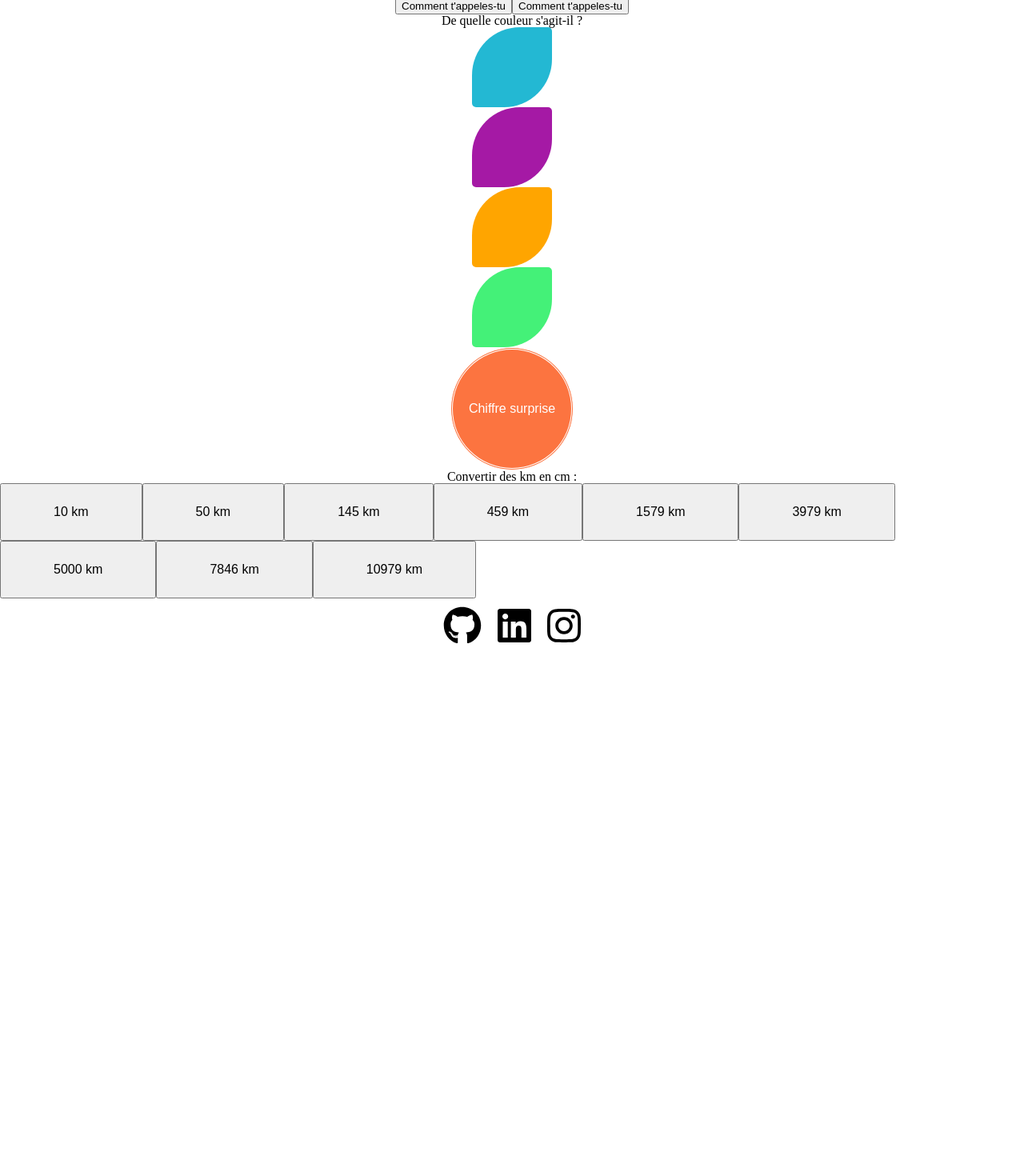
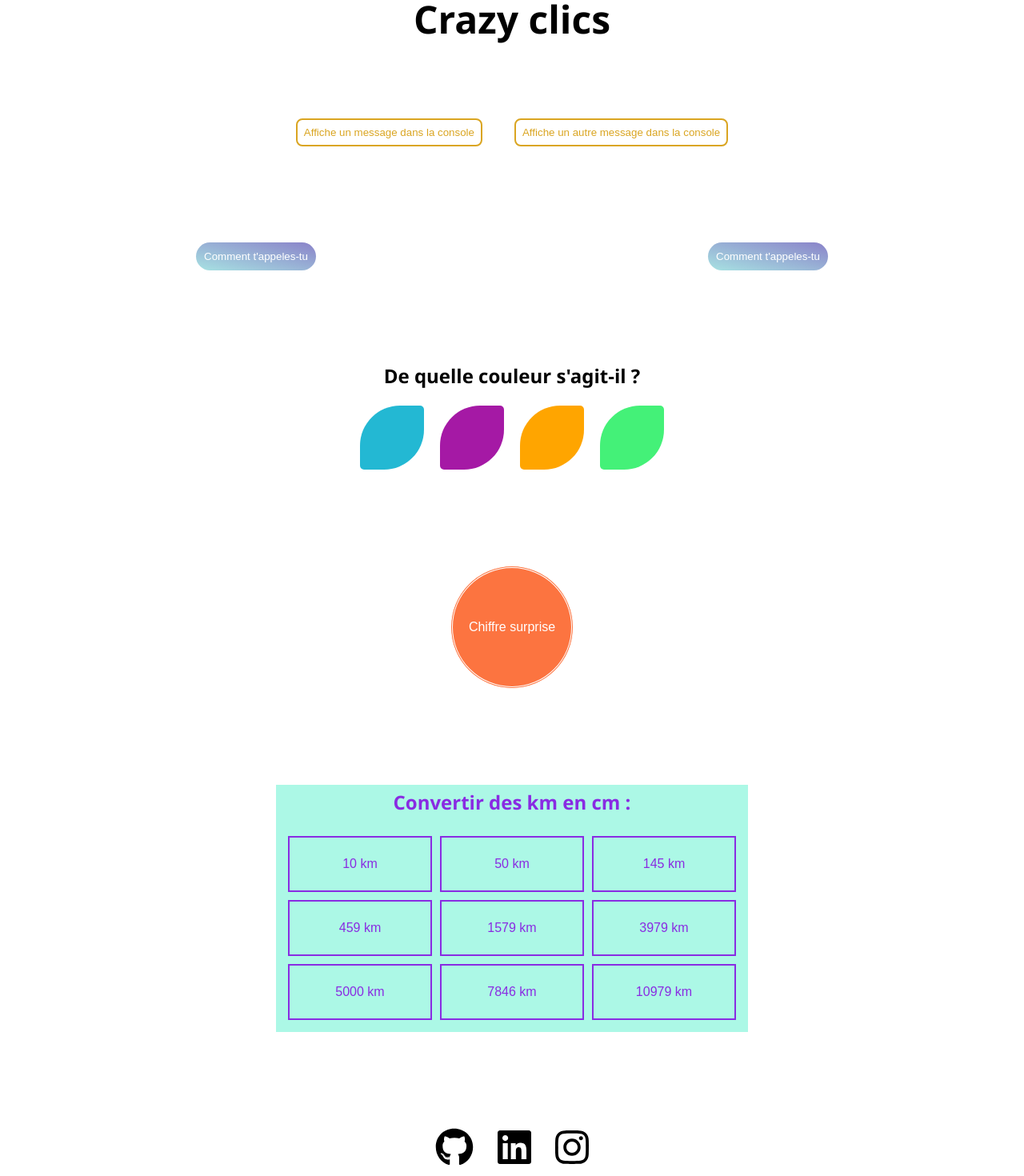
Before and after one commit to FrancoisNovais/vue-exercice-crazy-clics, a Vue app: page / in a window 1280 px wide. Shown: the part 40-1510 px from the top of the page at 80% size. Before the commit the page ends 856 px from the top, so only its background shows below. Built offline with nearby package versions, Linux system fonts and the light colour scheme.

Commit message:
Componants CSS

```diff
--- a/src/App.vue
+++ b/src/App.vue
@@ -24,4 +24,10 @@ main {
   flex-direction: column;
   align-items: center;
 }
+
+section {
+  margin: 60px 0;
+  display: flex;
+  width: 100vw;
+}
 </style>
--- a/src/assets/main.css
+++ b/src/assets/main.css
@@ -1 +1,18 @@
 @import './base.css';
+
+body {
+  font-family: 'Segoe UI', Tahoma, Geneva, Verdana, sans-serif;
+}
+
+h1 {
+  font-size: 48px;
+  font-weight: bold;
+  margin: 40px;
+}
+
+h2 {
+  font-size: 24px;
+  font-weight: bold;
+  margin-bottom: 25px;
+  text-align: center;
+}
--- a/src/components/PartFive.vue
+++ b/src/components/PartFive.vue
@@ -5,24 +5,45 @@ const convertToCm = (km) => {
 </script>
 
 <template>
+  <section>
+    <div class="bloc">
       <h2>Convertir des km en cm :</h2>
       <div>
         <button @click="convertToCm('10')">10 km</button>
         <button @click="convertToCm('50')">50 km</button>
         <button @click="convertToCm('145')">145 km</button>
+      </div>
+      <div>
         <button @click="convertToCm('459')">459 km</button>
         <button @click="convertToCm('1579')">1579 km</button>
         <button @click="convertToCm('3979')">3979 km</button>
+      </div>
+      <div>
         <button @click="convertToCm('5000')">5000 km</button>
         <button @click="convertToCm('7846')">7846 km</button>
         <button @click="convertToCm('10979')">10979 km</button>
       </div>
+    </div>
+  </section>
 </template>
 
 <style scoped>
+section {
+  flex-direction: column;
+  align-items: center;
+  color: #892be2;
+}
+.bloc {
+  background-color: #acf8e6;
+  padding: 10px;
+}
 button {
-  padding: 25px 65px;
-  text-align: center;
+  width: 180px;
+  height: 70px;
   font-size: 16px;
+  margin: 5px;
+  border: #892be2 2px solid;
+  color: #892be2;
+  background: none;
 }
 </style>
--- a/src/components/PartFour.vue
+++ b/src/components/PartFour.vue
@@ -9,19 +9,21 @@ const displayRandomNumber = () => {
 </script>
 
 <template>
-  <div>
+  <section>
     <button @:click="displayRandomNumber">Chiffre surprise</button>
-  </div>
+  </section>
 </template>
 
 <style scoped>
+section {
+  justify-content: center;
+}
 button {
   background-color: #fc7440;
   border: none;
   border-style: double;
   color: white;
   padding: 65px 20px;
-  text-align: center;
   font-size: 16px;
   border-radius: 50%;
 }
--- a/src/components/PartOne.vue
+++ b/src/components/PartOne.vue
@@ -8,10 +8,22 @@ const handleClickTwo = () => {
 </script>
 
 <template>
-  <div>
+  <section>
     <button v-on:click="handleClick">Affiche un message dans la console</button>
     <button @:click="handleClickTwo">Affiche un autre message dans la console</button>
-  </div>
+  </section>
 </template>
 
-<style scoped></style>
+<style scoped>
+section {
+  justify-content: center;
+  gap: 40px;
+}
+button {
+  padding: 8px;
+  color: #daa521;
+  border: 2px #daa521 solid;
+  background-color: white;
+  border-radius: 8px;
+}
+</style>
--- a/src/components/PartSix.vue
+++ b/src/components/PartSix.vue
@@ -5,16 +5,19 @@ const displayNetwork = (network) => {
 </script>
 
 <template>
-  <div>
+  <section>
     <font-awesome-icon @click="displayNetwork('Github')" :icon="['fab', 'github']" />
     <font-awesome-icon @click="displayNetwork('LinkedIn')" :icon="['fab', 'linkedin']" />
     <font-awesome-icon @click="displayNetwork('Instagram')" :icon="['fab', 'instagram']" />
-  </div>
+  </section>
 </template>
 
 <style scoped>
+section {
+  justify-content: center;
+  gap: 30px;
+}
 svg {
   font-size: 48px;
-  padding: 10px;
 }
 </style>
--- a/src/components/PartThree.vue
+++ b/src/components/PartThree.vue
@@ -11,6 +11,7 @@ const displayColor = (colorName) => {
 </script>
 
 <template>
+  <section>
     <h2>De quelle couleur s'agit-il ?</h2>
     <div class="color-list">
       <div @click="displayColor('bleue')" class="blueBg"></div>
@@ -18,15 +19,24 @@ const displayColor = (colorName) => {
       <div @click="displayColor('orange')" class="orangeBg"></div>
       <div @click="displayColor('verte')" class="greenBg"></div>
     </div>
+  </section>
 </template>
 
 <style scoped>
+section {
+  flex-direction: column;
+  align-items: center;
+}
+
 .color-list {
+  display: flex;
+  flex-direction: row;
+  gap: 20px;
 }
 .color-list div {
-  height: 100px;
-  width: 100px;
-  border-radius: 60px 5px 60px 5px;
+  height: 80px;
+  width: 80px;
+  border-radius: 50px 5px 50px 5px;
 }
 .blueBg {
   background-color: #23b8d3;
--- a/src/components/PartTwo.vue
+++ b/src/components/PartTwo.vue
@@ -8,10 +8,24 @@ const displayName2 = () => {
 </script>
 
 <template>
-  <div>
-    <button @click="displayName">Comment t'appeles-tu</button>
-    <button @:click="displayName2">Comment t'appeles-tu</button>
-  </div>
+  <section>
+    <button class="button" @click="displayName">Comment t'appeles-tu</button>
+    <button class="button" @:click="displayName2">Comment t'appeles-tu</button>
+  </section>
 </template>
 
-<style scoped></style>
+<style scoped>
+section {
+  justify-content: space-around;
+}
+button {
+  padding: 10px;
+  color: white;
+  border: none;
+  background-color: white;
+  border-radius: 20px;
+}
+.button {
+  background: linear-gradient(to top right, #a7e2e2, #8a82c9);
+}
+</style>
```
Also changed, not shown: src/components/Bonus1.vue (added). Lines whose indentation alone changed are shown as unchanged.
